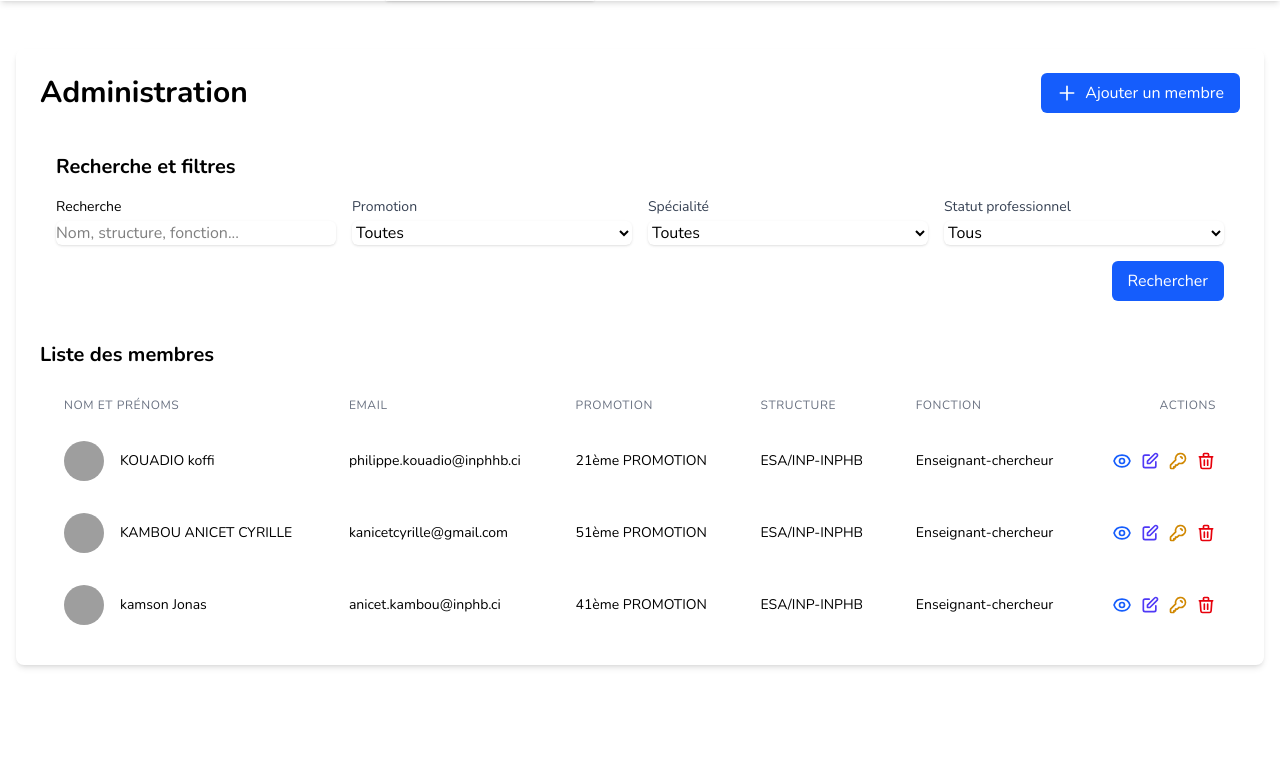
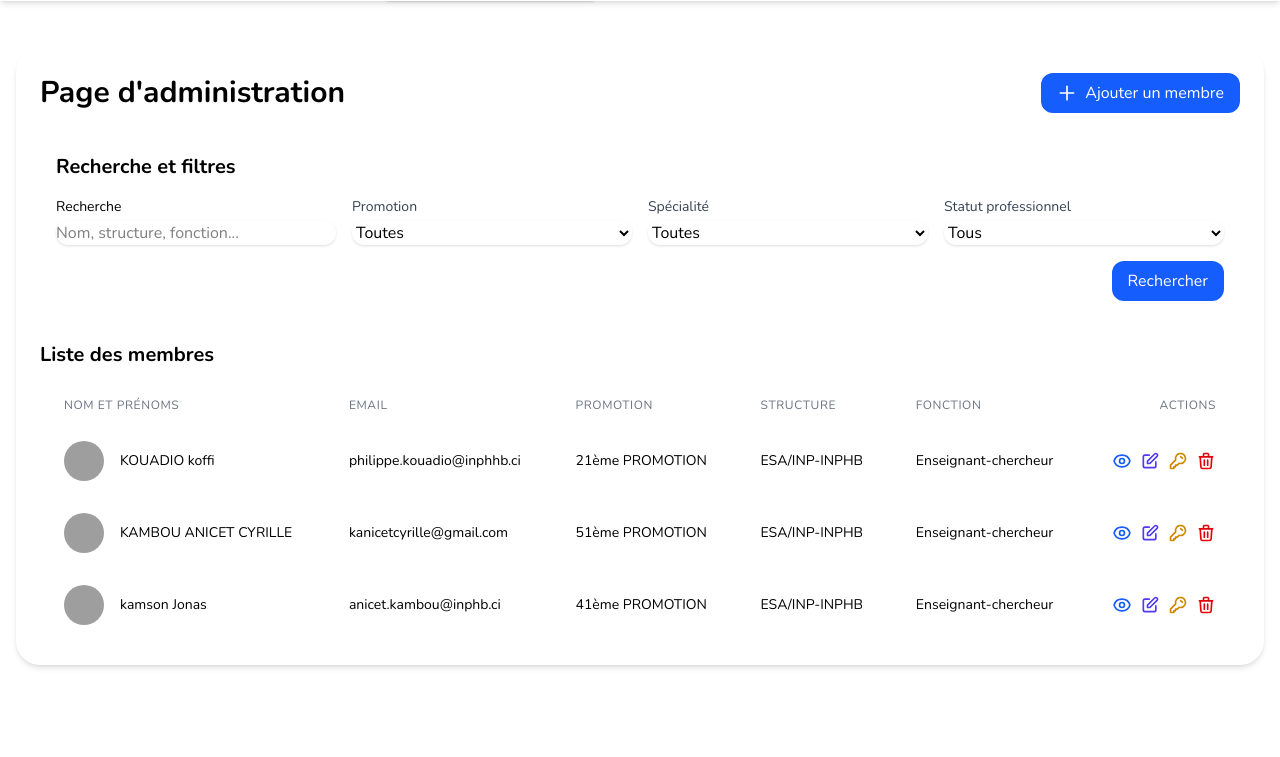
Before and after one commit to Mr-KAM/annuaire-ensa, a Flask app: page /admin/ in a window 1280 px wide. Shown: the part 779-1536 px from the top of the page. Run offline with Flask 3, Linux system fonts and the light colour scheme; a user stored in the database is signed in; some libraries are stand-ins or nearby versions; grey boxes are pictures that could not be loaded.

Commit message:
➕ Ajout de modifications ur l'ui

```diff
--- a/templates/admin/dashboard.html
+++ b/templates/admin/dashboard.html
@@ -18,10 +18,10 @@
 {% endblock %}
 
 {% block content %}
-<div class=" rounded-lg shadow-md p-6 bg-base-100">
+<div class=" rounded-3xl shadow-md p-6 bg-base-100">
     <div class="flex justify-between items-center mb-6">
-        <h1 class="text-3xl font-bold ">Administration</h1>
-        <a href="{{ url_for('admin.add_member') }}" class="bg-blue-600 hover:bg-blue-700 text-white px-4 py-2 rounded-md flex items-center">
+        <h1 class="text-3xl font-bold ">Page d'administration</h1>
+        <a href="{{ url_for('admin.add_member') }}" class="bg-blue-600 hover:bg-blue-700 text-white px-4 py-2 rounded-xl flex items-center">
             <svg xmlns="http://www.w3.org/2000/svg" class="h-5 w-5 mr-2" fill="none" viewBox="0 0 24 24" stroke="currentColor">
                 <path stroke-linecap="round" stroke-linejoin="round" stroke-width="2" d="M12 4v16m8-8H4" />
             </svg>
@@ -36,13 +36,12 @@
             <div class="search-container">
                 <label for="query" class="block text-sm font-medium  mb-1">Recherche</label>
                 <input type="text" id="query" name="query" placeholder="Nom, structure, fonction..."
-                       class="input block w-full rounded-md  shadow-sm  focus:ring-blue-500">
+                       class="input block w-full rounded-xl  shadow-sm  focus:ring-blue-500">
             </div>
-
             <div>
                 <label for="promotion-filter" class="block text-sm font-medium text-gray-700 mb-1">Promotion</label>
                 <select id="promotion-filter" name="promotion"
-                        class="input block w-full rounded-md  shadow-sm  focus:ring-blue-500">
+                        class="input block w-full rounded-xl  shadow-sm  focus:ring-blue-500">
                     <option value="">Toutes</option>
                     {% for promotion in promotions %}
                         <option value="{{ promotion }}">{{ promotion }}</option>
@@ -53,7 +52,7 @@
             <div>
                 <label for="specialite-filter" class="block text-sm font-medium text-gray-700 mb-1">Spécialité</label>
                 <select id="specialite-filter" name="specialite"
-                        class="input block w-full rounded-md  shadow-sm  focus:ring-blue-500">
+                        class="input block w-full rounded-xl  shadow-sm  focus:ring-blue-500">
                     <option value="">Toutes</option>
                     {% for specialite in specialites %}
                         <option value="{{ specialite }}">{{ specialite }}</option>
@@ -64,7 +63,7 @@
             <div>
                 <label for="statut-filter" class="block text-sm font-medium text-gray-700 mb-1">Statut professionnel</label>
                 <select id="statut-filter" name="statut"
-                        class="input block w-full rounded-md  shadow-sm  focus:ring-blue-500">
+                        class="input block w-full rounded-xl  shadow-sm  focus:ring-blue-500">
                     <option value="">Tous</option>
                     {% for statut in statuts %}
                         <option value="{{ statut }}">{{ statut }}</option>
@@ -73,7 +72,7 @@
             </div>
 
             <div class="md:col-span-4 flex justify-end">
-                <button type="submit" class="bg-blue-600 hover:bg-blue-700 text-white px-4 py-2 rounded-md">
+                <button type="submit" class="bg-blue-600 hover:bg-blue-700 text-white px-4 py-2 rounded-xl">
                     Rechercher
                 </button>
             </div>
```
Also changed, not shown: instance/annuaire.db.
